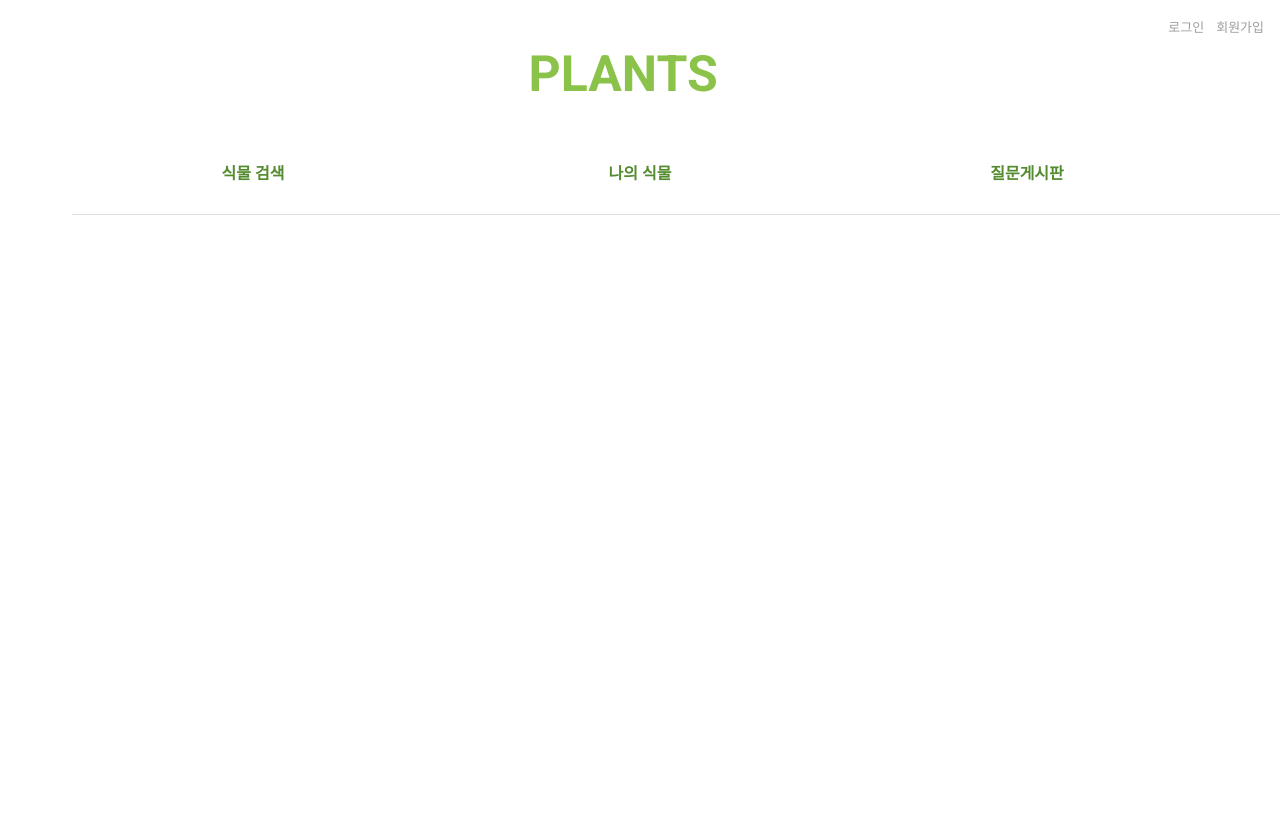
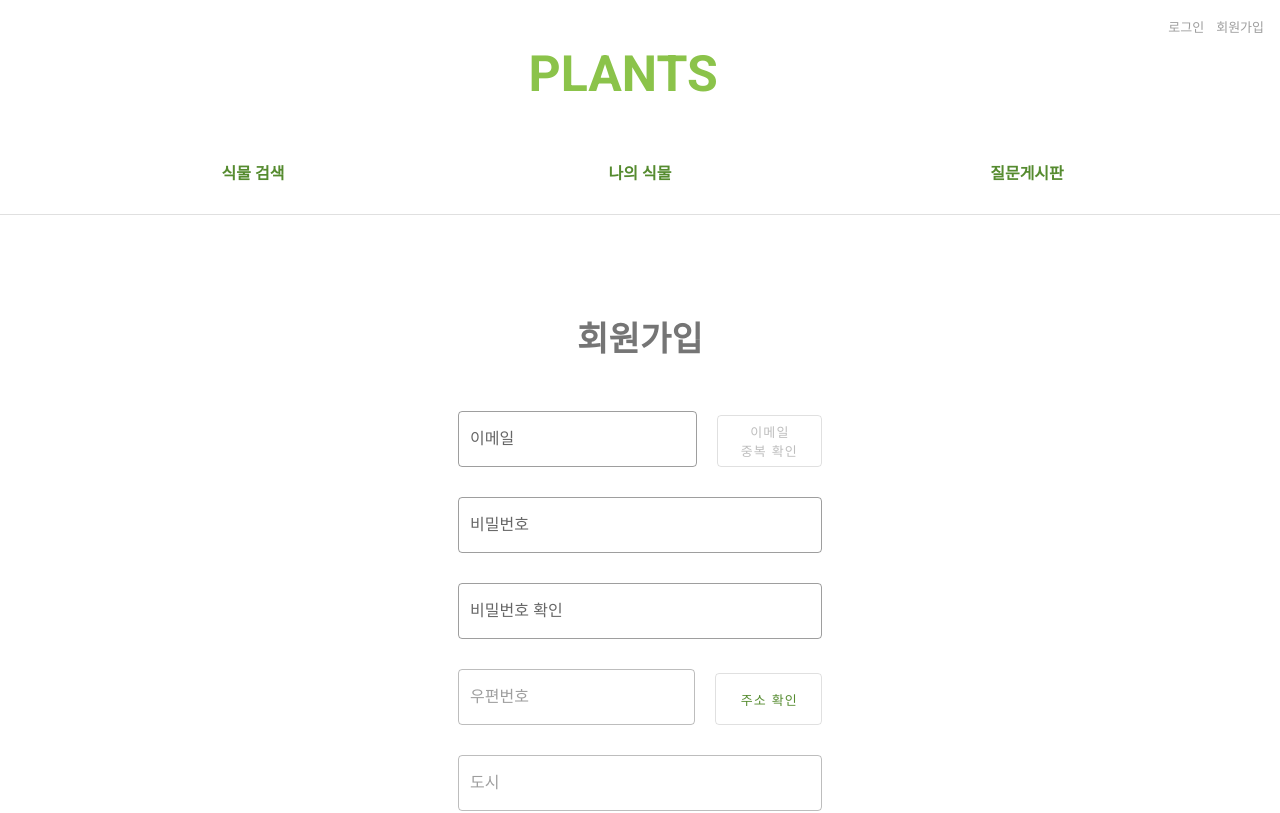
Before and after one commit to EDDI-RobotAcademy/WebAppPersonalProject, a Vue app in the folder p4th/KaramKim/vue/plants_web/: page /sign-up in a window 1280 px wide. Shown: the top 813 px of the page. Built offline with nearby package versions, Linux system fonts and the light colour scheme.

Commit message:
feat: [김가람] F) 비로그인 사용자가 회원가입 버튼 클릭 시 보는 회원가입 UI - 구현중 [PLANTS3]

```diff
--- a/p4th/KaramKim/vue/plants_web/public/index.html
+++ b/p4th/KaramKim/vue/plants_web/public/index.html
@@ -8,6 +8,7 @@
     <title><%= htmlWebpackPlugin.options.title %></title>
     <link rel="stylesheet" href="https://fonts.googleapis.com/css?family=Roboto:100,300,400,500,700,900">
     <link rel="stylesheet" href="https://cdn.jsdelivr.net/npm/@mdi/font@latest/css/materialdesignicons.min.css">
+      <script src="//t1.daumcdn.net/mapjsapi/bundle/postcode/prod/postcode.v2.js"></script>
   </head>
   <body>
     <noscript>
--- /dev/null
+++ b/p4th/KaramKim/vue/plants_web/src/components/account/SignUpForm.vue
@@ -0,0 +1,163 @@
+<template>
+  <div style="font-family: Arial">
+    <v-row justify="center">
+      <v-col cols="auto" class="mt-10">
+        <v-card flat width="460">
+          <v-card-text class="text-center px-12 py-16">
+            <v-form @submit.prevent="onSubmit" ref="form">
+              <div class="text-h4 font-weight-bold grey--text text--darken-1 mb-13">
+                회원가입
+              </div>
+              <div class="d-flex">
+                <v-text-field outlined v-model="email" label="이메일" @change="emailValidation"
+                              :rules="email_rule" :disabled="false" color="light-green darken-3" required/>
+                <v-btn text x-large outlined style="font-size: 13px"
+                       class="mt-1 ml-5" color="light-green darken-3"
+                       @click="checkDuplicateEmail"
+                       :disabled="!emailPass">
+                  이메일 <br/>중복 확인
+                </v-btn>
+              </div>
+              <div class="d-flex">
+                <v-text-field outlined v-model="password" label="비밀번호" type="password" color="light-green darken-3"
+                              :rules="password_rule" :disabled="false" required/>
+              </div>
+              <div class="d-flex">
+                <v-text-field outlined v-model="password_confirm" label="비밀번호 확인" type="password"
+                              :rules="password_confirm_rule" :disabled="false" color="light-green darken-3" required/>
+              </div>
+              <div class="d-flex">
+                <v-text-field outlined v-model="zipcode" label="우편번호" :disabled="true" color="light-green darken-3" required/>
+                <v-btn text x-large outlined style="font-size: 13px"
+                       class="mt-1 ml-5" color="light-green darken-3"
+                       @click="callDaumAddressApi"
+                       :disabled="false">
+                  주소 확인
+                </v-btn>
+              </div>
+              <div class="d-flex">
+                <v-text-field outlined v-model="city" label="도시" :disabled="true" color="light-green darken-3" required/>
+              </div>
+              <div class="d-flex">
+                <v-text-field outlined v-model="street" label="기본 주소" :disabled="true" color="light-green darken-3" required/>
+              </div>
+              <div class="d-flex">
+                <v-text-field outlined v-model="addressDetail" label="상세 주소" :disabled="false" color="light-green darken-3" required/>
+              </div>
+              <v-btn type="submit" block x-large
+                     class="mt-1 font-weight-bold white--text" color="light-green" :disabled="(emailPass & streetPass) == false">
+                가입하기
+              </v-btn>
+            </v-form>
+          </v-card-text>
+        </v-card>
+      </v-col>
+    </v-row>
+  </div>
+</template>
+
+<script>
+
+
+import axios from "axios";
+
+export default {
+  name: "SignUpForm",
+  data () {
+    return {
+      email: "",
+      password: "",
+      password_confirm: "",
+      city: '',
+      street: '',
+      addressDetail: '',
+      zipcode: '',
+      emailPass: false,
+      streetPass: false,
+      email_rule: [
+        v => !!v || '이메일을 입력해주세요.',
+        v => {
+          const replaceV = v.replace(/(\s*)/g, '')
+          const pattern = /^[0-9a-zA-Z]([-_.]?[0-9a-zA-Z])*@[0-9a-zA-Z]([-_.]?[0-9a-zA-Z])*.[a-zA-Z]{2,3}$/
+          return pattern.test(replaceV) || '이메일 형식을 입력하세요.'
+        }
+      ],
+      password_rule: [
+        v => this.state === 'ins' ? !!v || '패스워드는 필수 입력사항입니다.' : true,
+        v => !(v && v.length >= 30) || '패스워드는 30자 이상 입력할 수 없습니다.',
+      ],
+      password_confirm_rule: [
+        v => this.state === 'ins' ? !!v || '패스워드는 필수 입력사항입니다.' : true,
+        v => !(v && v.length >= 30) || '패스워드는 30자 이상 입력할 수 없습니다.',
+        v => v === this.password || '패스워드가 일치하지 않습니다.'
+      ],
+    }
+  },
+  methods: {
+    onSubmit () {
+      if (this.$refs.form.validate()) {
+        const { email, password, city, street, addressDetail, zipcode } = this
+        this.$emit("submit", { email, password, city, street, addressDetail, zipcode })
+      } else {
+        alert('올바른 정보를 입력하세요!')
+      }
+    },
+    emailValidation () {
+      const emailValid = this.email.match(
+          /^(([^<>()[\]\\.,;:\s@]+(\.[^<>()[\]\\.,;:\s@]+)*)|(.+))@((\[[0-9]{1,3}\.[0-9]{1,3}\.[0-9]{1,3}\.[0-9]{1,3}\])|(([a-zA-Z\-0-9]+\.)+[a-zA-Z]{2,}))$/
+      );
+      if (emailValid) {
+        this.emailPass = true
+      }
+    },
+    checkDuplicateEmail () {
+      const emailValid = this.email.match(
+          /^(([^<>()[\]\\.,;:\s@]+(\.[^<>()[\]\\.,;:\s@]+)*)|(.+))@((\[[0-9]{1,3}\.[0-9]{1,3}\.[0-9]{1,3}\.[0-9]{1,3}\])|(([a-zA-Z\-0-9]+\.)+[a-zA-Z]{2,}))$/
+      );
+      if (emailValid) {
+        const {email} = this
+        axios.post(`http://localhost:7777/58th/member/check-email/${email}`)
+            .then((res) => {
+              if (res.data) {
+                alert("사용 가능한 이메일입니다!")
+                this.emailPass = true
+              } else {
+                alert("중복된 이메일입니다!")
+                this.emailPass = false
+              }
+            })
+      }
+    },
+    callDaumAddressApi () {
+      new window.daum.Postcode({
+        oncomplete: (data) => {
+          let fullRoadAddr = data.roadAddress;
+          let extraRoadAddr = '';
+          if (data.bname !== '' && /[동|로|가]$/g.test(data.bname)) {
+            extraRoadAddr += data.bname;
+          }
+          if (data.buildingName !== '' && data.apartment === 'Y') {
+            extraRoadAddr += (extraRoadAddr !== '' ? ', ' + data.buildingName : data.buildingName);
+          }
+          if (extraRoadAddr !== '') {
+            extraRoadAddr = ' (' + extraRoadAddr + ')';
+          }
+          if (fullRoadAddr !== '') {
+            fullRoadAddr += extraRoadAddr;
+          }
+          this.city = data.sido;
+          this.zipcode = data.zonecode;
+          this.street = data.sigungu + ' ' + fullRoadAddr;
+          this.streetPass = true
+        }
+      }).open()
+    }
+
+
+  }
+}
+</script>
+
+<style scoped>
+
+</style>
--- a/p4th/KaramKim/vue/plants_web/src/components/common/CommonMenuBar.vue
+++ b/p4th/KaramKim/vue/plants_web/src/components/common/CommonMenuBar.vue
@@ -23,7 +23,7 @@
             <span class="grey--text mr-3" style="font-size: 13px">로그인</span>
           </router-link>
 
-          <router-link style="text-decoration: none;" to="/">
+          <router-link style="text-decoration: none;" to="/sign-up">
             <span class="grey--text" style="font-size: 13px">회원가입</span>
           </router-link>
         </div>
@@ -60,7 +60,7 @@
         </v-col>
       </v-row>
     </v-container>
-    <v-divider inset></v-divider>
+    <v-divider></v-divider>
   </div>
 </template>
 
--- a/p4th/KaramKim/vue/plants_web/src/router/index.js
+++ b/p4th/KaramKim/vue/plants_web/src/router/index.js
@@ -1,7 +1,9 @@
 import Vue from 'vue'
 import VueRouter from 'vue-router'
 import HomeView from '../views/HomeView.vue'
+import SignUpView from "@/views/account/SignUpView";
 import LogInView from "@/views/account/LogInView";
+
 
 Vue.use(VueRouter)
 
@@ -10,6 +12,11 @@ const routes = [
     path: '/',
     name: 'home',
     component: HomeView
+  },
+  {
+    path: '/sign-up',
+    name: 'SignUpView',
+    component: SignUpView
   },
   {
     path: '/log-in',
--- /dev/null
+++ b/p4th/KaramKim/vue/plants_web/src/views/account/SignUpView.vue
@@ -0,0 +1,17 @@
+<template>
+  <div>
+    <sign-up-form/>
+  </div>
+</template>
+
+<script>
+import SignUpForm from "@/components/account/SignUpForm";
+export default {
+  name: "SignUpView",
+  components: {SignUpForm}
+}
+</script>
+
+<style scoped>
+
+</style>
```
Also changed, not shown: p4th/KaramKim/vue/plants_web/src/store/index.js (+4 -4 lines).
